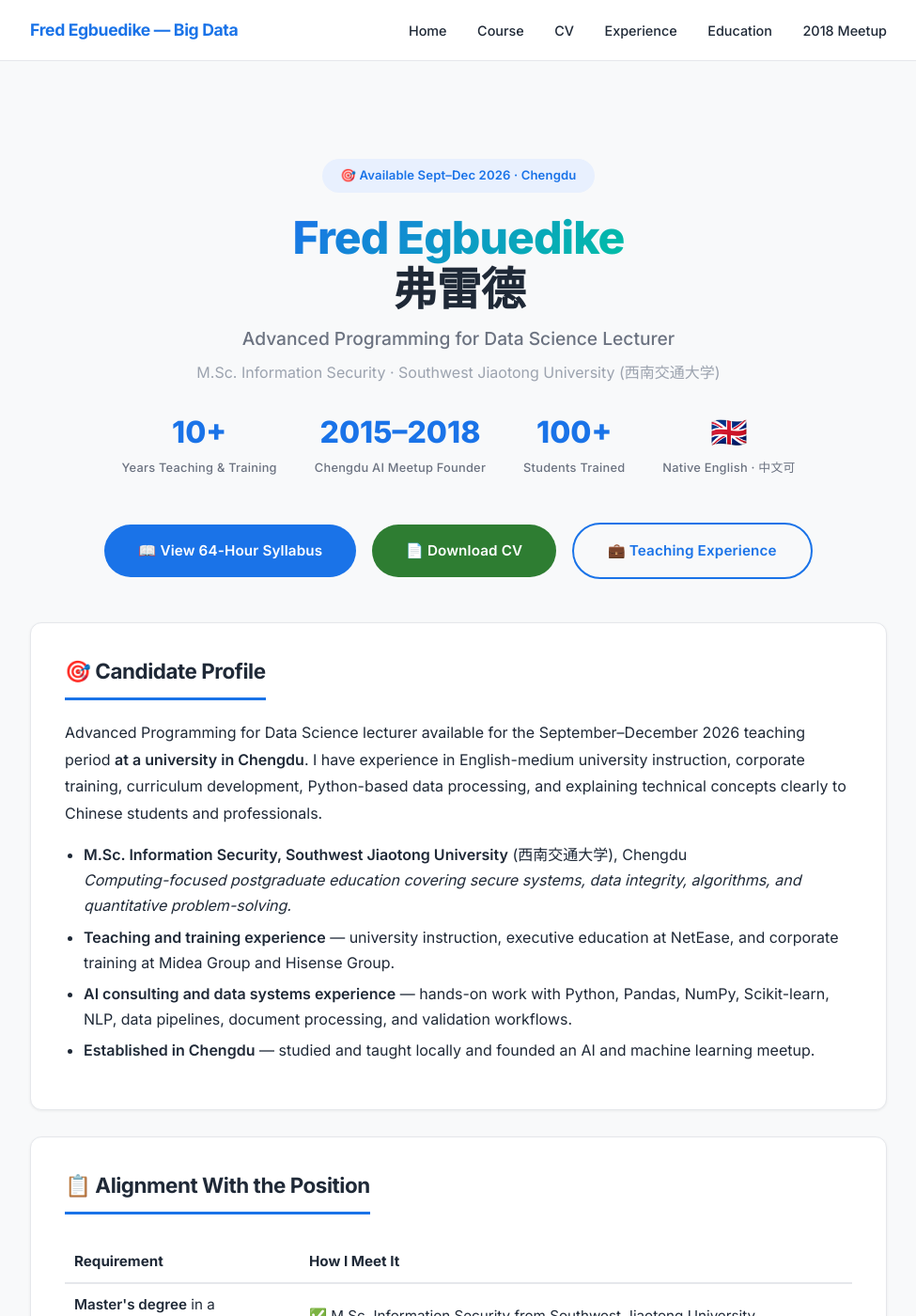
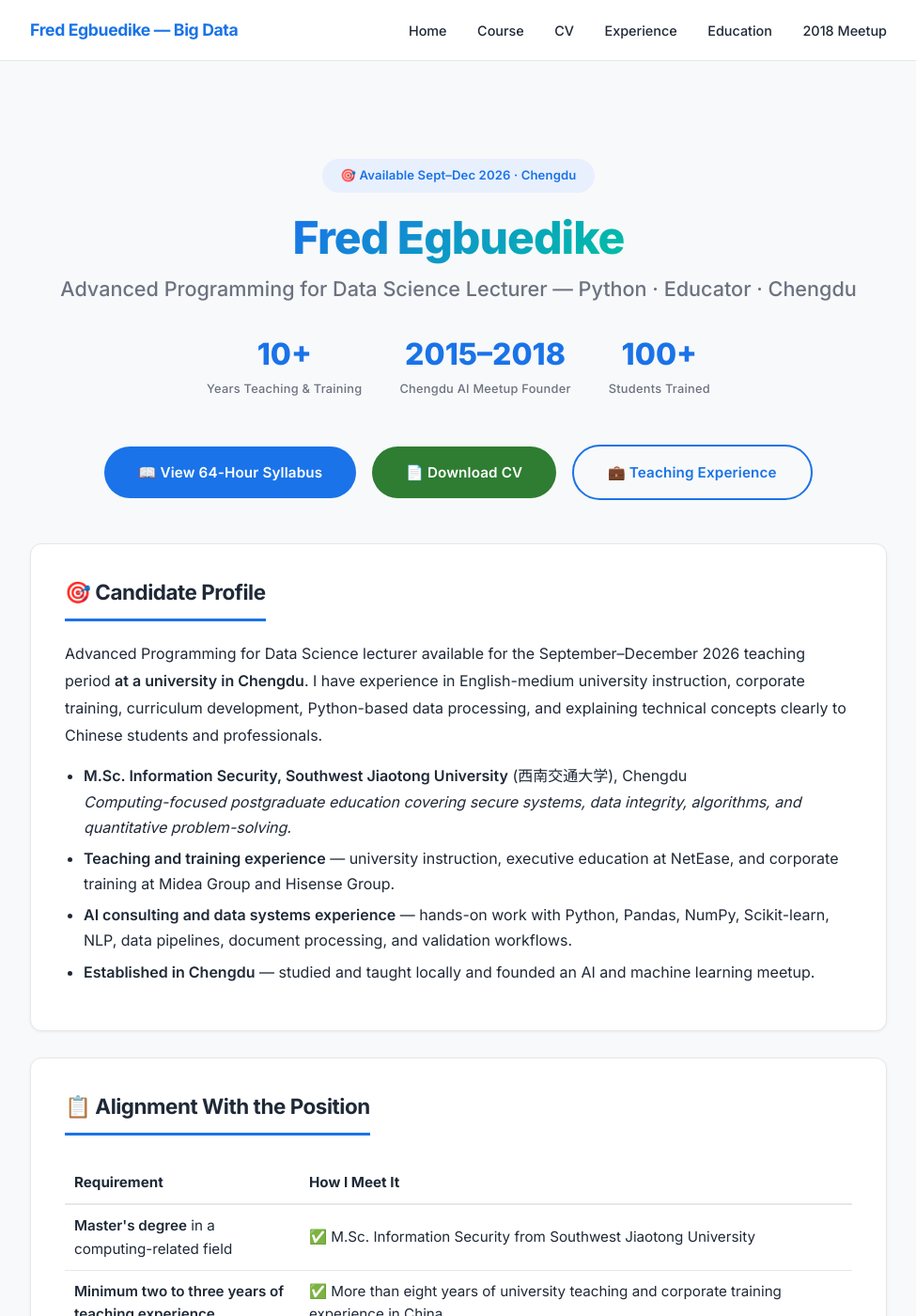
Before and after one commit to Fredilly/big-data, a Jekyll site: the page built from index.md, in a window 1280 px wide and 1400 px high. Shown: the whole window at 94% size, without its empty margins (152-1127 px from the left). Built offline with Jekyll 4.4.1, drawn with Linux system fonts in a browser that asks for light colours; nearby versions of some CDN libraries.

Commit message:
Hero v2: remove Chinese name, rm language stat, compact+bigger subtitle

```diff
--- a/assets/css/style.css
+++ b/assets/css/style.css
@@ -117,16 +117,10 @@ p:last-child { margin-bottom: 0; }
 }
 
 .hero .subtitle {
-  font-size: 1.2rem;
+  font-size: 1.35rem;
   color: var(--text-light);
-  margin-bottom: 4px;
+  margin-bottom: 28px;
   font-weight: 500;
-}
-
-.hero .tagline-cn {
-  font-size: 1rem;
-  color: var(--text-muted);
-  margin-bottom: 32px;
 }
 
 .hero-badge {
--- a/index.md
+++ b/index.md
@@ -7,10 +7,8 @@ title: Home
   <div class="hero-badge">🎯 Available Sept–Dec 2026 · Chengdu</div>
   <h1>
     <span class="highlight">Fred Egbuedike</span>
-    <br>弗雷德
   </h1>
-  <p class="subtitle">Advanced Programming for Data Science Lecturer</p>
-  <p class="tagline-cn">M.Sc. Information Security · Southwest Jiaotong University (西南交通大学)</p>
+  <p class="subtitle">Advanced Programming for Data Science Lecturer — Python · Educator · Chengdu</p>
 
   <div class="hero-stats">
     <div class="stat">
@@ -24,10 +22,6 @@ title: Home
     <div class="stat">
       <span class="num">100+</span>
       <span class="label">Students Trained</span>
-    </div>
-    <div class="stat">
-      <span class="num">🇬🇧</span>
-      <span class="label">Native English · 中文可</span>
     </div>
   </div>
 
```
